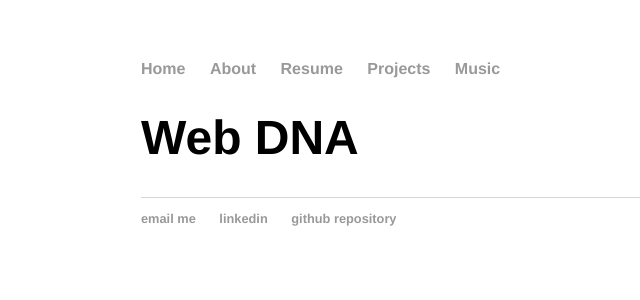
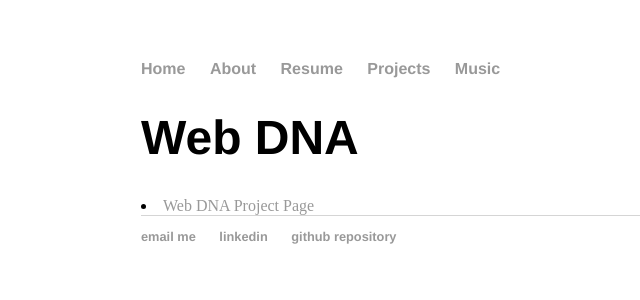
Before and after one commit to zackfravel/zackfravel.github.io, a Jekyll site: the page built from _posts/2018-05-20-DNA.md, in a window 1280 px wide. Shown: the top 300 px of the page, without its empty margins (51-691 px from the left). Built offline with Jekyll 4.4.1, drawn with Linux system fonts in a browser that asks for light colours.

Commit message:
Update 2018-05-20-DNA.md

```diff
--- a/_posts/2018-05-20-DNA.md
+++ b/_posts/2018-05-20-DNA.md
@@ -2,3 +2,5 @@
 layout: post
 title: "Web DNA"
 ---
+
+<li><a href="http://capstone.csce.uark.edu/?page_id=5817">Web DNA Project Page</a></li>
```
